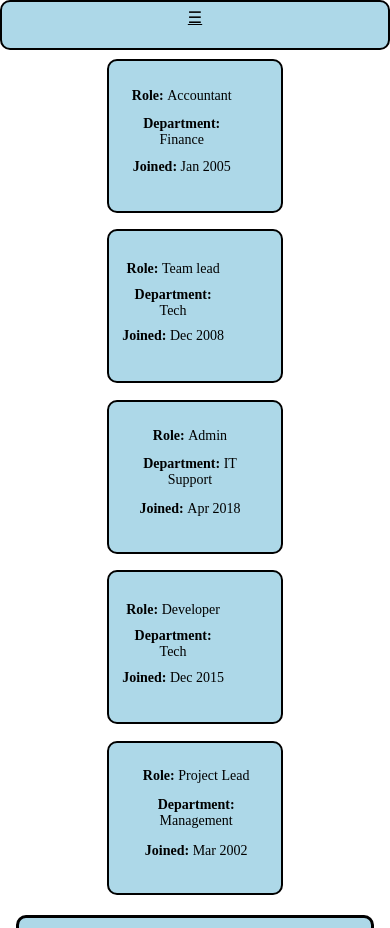
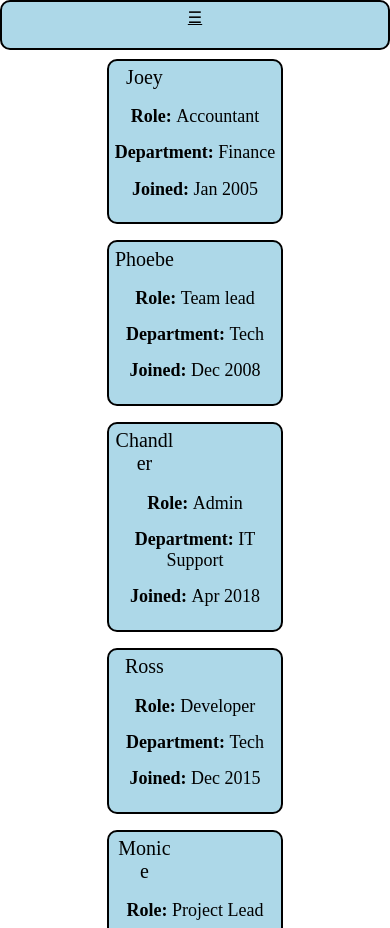
Before and after one commit to helgiisaevar/Vefforitun, a plain HTML site: page prj01_suppl/text.html in a window 390 px wide. Shown: the top 928 px of the page. Drawn offline with Linux system fonts and the light colour scheme.

Commit message:
smal lchange

```diff
--- a/prj01_suppl/style.css
+++ b/prj01_suppl/style.css
@@ -10,7 +10,14 @@ a {
   color: black;
 }
 
+img {
+  height: 40%; width: 100%;
+  object-fit: contain;
+}
+
 .infoP {
+
+  height: 30%;
   margin-bottom: 5%;
   padding: 2%;
 }
@@ -68,7 +75,6 @@ button {
   margin-left:43.5%;
   margin-right: 43.5%;
   margin-bottom: 30px;
-
 }
 
 .makenewline {
@@ -131,7 +137,7 @@ button {
   background-color: #add8e8;
   border-radius: 10px;
   border: 2px solid #000000;
-  width: 300px;
+  width: 220px;
   height: 200px;
   word-wrap: break-word;
   margin: 1%;
@@ -139,8 +145,8 @@ button {
 }
 
 .imageContainer {
-  min-width: 30%;
-  max-width: 30%;
+  min-width: 35%;
+  max-width: 35%;
   /* margin-top: 5%;
     margin-bottom: 5%; */
   margin: 3%;
@@ -152,10 +158,11 @@ button {
 }
 
 .personelInfo {
-  padding-top: 10%;
-  padding-left: 6%;
-  padding-right: 6%;
+  padding-top: 6%;
+  padding-left: 3%;
+  padding-right: 3%;
   padding-bottom: 6%;
+  font-size: 18px;
 }
 
 .ul {
@@ -227,6 +234,10 @@ button {
     padding-left: 15%;
     padding-right: 15%;
   }
+  .nameCard {
+    width: 300px;
+    height: 175px;
+  }
 }
 
 @media (max-width: 651px) {
@@ -275,13 +286,13 @@ button {
     margin: auto;
   }
 
-  #personalName {
-    display: flex;
-  }
+  /* .personalName {
+    display: ;
+  } */
 
-  .profilePic {
+  /*.profilePic {
     display: none;
-  }
+  }*/
 
   .smallScreenText {
     margin-left: auto;
@@ -291,6 +302,7 @@ button {
     justify-content: space-between;
   }
   .personelInfo {
+    width: 100%;
     padding-top:5%;
     padding-left: 0%;
     padding-right: 0%;
@@ -298,9 +310,19 @@ button {
     text-align: center;
     align-items: center;
     justify-content: center;
-    margin-left: 10px;
+    /*margin-left: 10px;*/
   }
-  .imageContainer {
+  /* .imageContainer {
+    display: none;
+  } */
+  .personelName {
+    display: contents;
+  }
+  img {
     display: none;
   }
+  .nameCard {
+    display: inline;
+    height: fit-content;
+  }
 }
--- a/prj01_suppl/text.html
+++ b/prj01_suppl/text.html
@@ -31,7 +31,6 @@
         <div class="imageContainer">
           <img
             src="pers1.png"
-            style="height: 40%; width: 100%; object-fit: contain"
           />
           <div class="personelName">Joey</div>
         </div>
```
